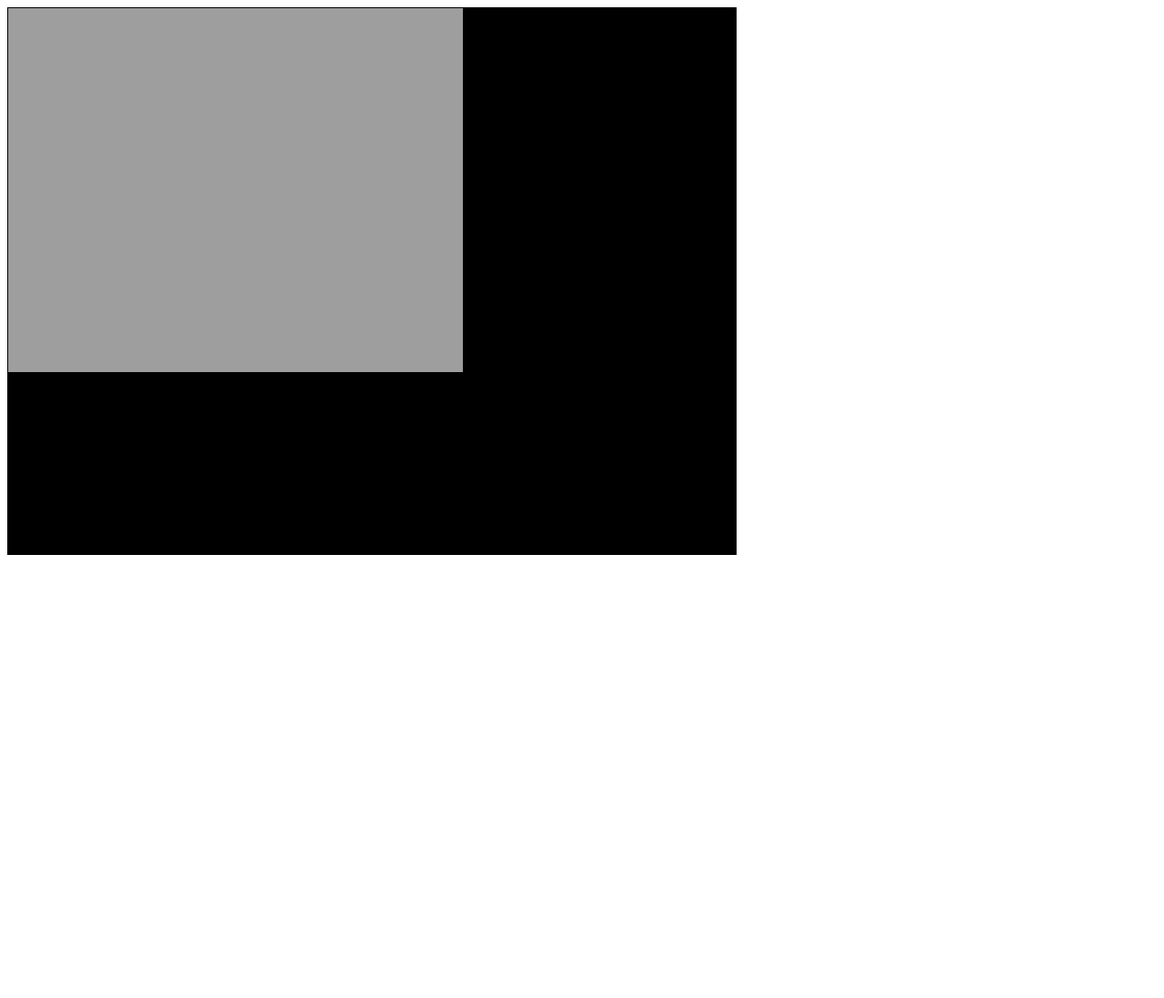
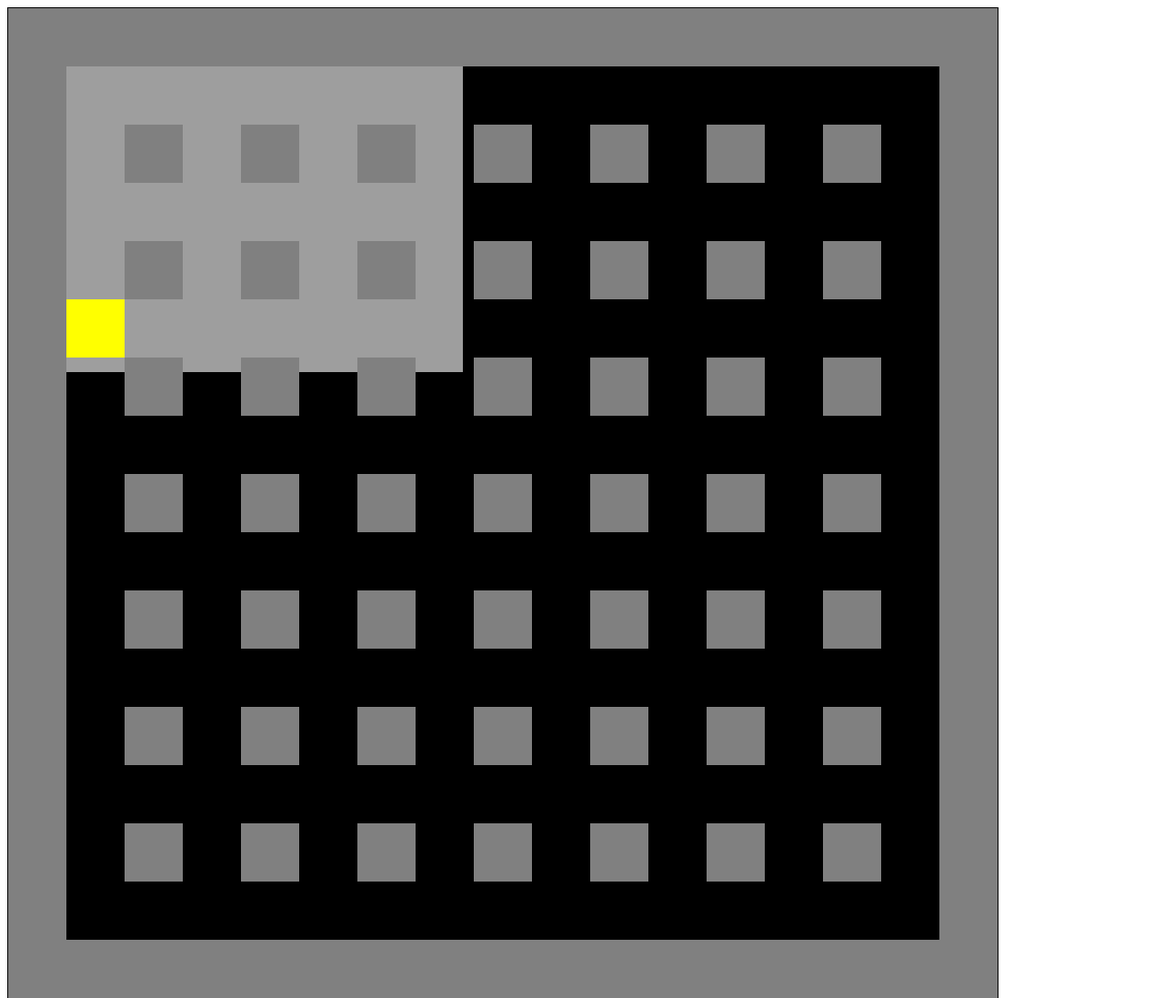
Before and after one commit to valgerdurk/tol308g-A2---Bomberman, a plain HTML site: page index.html in a window 1280 px wide. Shown: the top 1097 px of the page at 91% size. Before the commit the page ends 800 px from the top, so only its background shows below. Drawn offline with Linux system fonts and the light colour scheme.

Commit message:
MapSetup
Bomberman:  calling g_map to render it

index: changed canvas resolution for testing purposes, we can scale it up and down with a few tweaks.

plauyerjs:

Moved playermoevment to a function, changed constant movement to "step" can also be seen as characterspeed.

MapSetup:

added a map made out of an array:
when we have sprites for the tiles it shouldn't be difficult to replace rectangles with appriate sprites.

some other misc map stuff i was tinkering with that i'll clean up later. they are commented out cause they aren't being used.

```diff
--- a/Bomberman.js
+++ b/Bomberman.js
@@ -14,11 +14,13 @@ function createPlayers() {
 function updateSimulation(du) {
 
     entityManager.update(du);
+
 }
 
 function renderSimulation(ctx) {
-
     entityManager.render(ctx);
+    //added g_map to render
+    g_map.render(ctx);
 }
 
 // Preload images
--- /dev/null
+++ b/MapSetup.js
@@ -0,0 +1,185 @@
+
+/*
+var map =
+	[1,1,1,1,1,1,1,1,1,1,1,1,1,1,1,1,1]
+	[1,0,0,0,0,0,0,0,0,0,0,0,0,0,0,0,1]
+	[1,0,1,0,1,0,1,0,1,0,1,0,1,0,1,0,1]
+	[1,0,0,0,0,0,0,0,0,0,0,0,0,0,0,0,1]
+	[1,1,1,1,1,1,1,1,1,1,1,1,1,1,1,1,1];
+
+*/
+/*
+var	mapTileWidth = 16,
+	mapTileHeight = 16,
+
+
+	mapWidth = g_canvas.width,
+	mapHeight = g_canvas.height,
+
+	mapTilesX = 15,
+	mapTilesY = 15,
+
+	//var GenMap = new Array(mapTilesX); // create column of in map of x height
+	genMap = new Array(mapTilesX);
+
+	for(var i = 0; i < mapTilesX; i++) {
+		genMap[i] = new Array(mapTilesY);	// create row in map of y length
+		for(var j = 0; j < mapTilesY; j++) {
+			// check first and last layer
+			// then check second and secnd last layers
+			// then you check for odd/even numbers
+			// for each condition you throw a value into the array
+			if(i == 0 || i == 14)
+				genMap[i][j] = 1;
+			else if (i == 1 || i == 13)
+				if(j == 0 || j == 14)
+					genMap[i][j] = 1;
+				else
+					genMap[i][j] = 0;
+			else if (i%2)
+				if(j == 0 || j == 14)
+					genMap[i][j] = 1;
+				else
+					genMap[i][j] = 0;
+			else
+				if(j == 0 || j == 14)
+					genMap[i][j] = 1;
+				else if (j%2)
+					genMap[i][j] = 0;
+				else
+					genMap[i][j] = 1;
+			//GenMap[i][j] = i%2;
+		}
+	}
+	console.dir(genMap);
+
+// note //
+// create a randomizer that checks for 0's and replaces with a number
+// to create breakable objects or enemies.
+
+
+//support function for drawpMap.
+function drawRect(i,j,color,ctx) {
+	//draw rectactle at [i][j] in map array
+	ctx.fillStyle = color;
+	ctx.fillRect(i,j,mapWidth,mapHeight);
+}
+
+
+function drawGenMap (ctx) {
+	for (var i = 0; i < mapTilesX; i++){
+
+
+		for(var j = 0; j < mapTilesY; j++) {
+
+			//begin checking map array
+			switch(map[i][j]) {
+				case 1:
+					console.log("drawing unbreakable blocks, grey");
+					drawRect(mapWidth*i,mapHeight*j,'grey',ctx);
+					break;
+				case 2:
+					console.log("drawing basic ground blocks, white");
+					drawRect(mapWidth*i,mapHeight*j,'white',ctx);
+					break;
+				case 3:
+					console.log("drawing breakable blocks, yellow");
+					drawRect(mapWidth*i,mapHeight*j,'yellow',ctx);
+					break;
+			}
+
+
+		}
+	}
+}
+
+*/
+
+
+
+var g_map = {
+	yBase : 80,
+
+	tileWidth : 64,
+	tileHeight : 64,
+
+	mapTiles : [
+		[1,1,1,1,1,1,1,1,1,1,1,1,1,1,1,1,1],
+		[1,0,0,0,0,2,0,0,0,0,0,0,0,0,0,0,1],
+		[1,0,1,0,1,0,1,0,1,0,1,0,1,0,1,0,1],
+		[1,0,0,0,0,0,0,0,0,0,0,0,0,0,0,0,1],
+		[1,0,1,0,1,0,1,0,1,0,1,0,1,0,1,0,1],
+		[1,0,0,0,0,0,0,0,0,0,0,0,0,0,0,0,1],
+		[1,0,1,0,1,0,1,0,1,0,1,0,1,0,1,0,1],
+		[1,0,0,0,0,0,0,0,0,0,0,0,0,0,0,0,1],
+		[1,0,1,0,1,0,1,0,1,0,1,0,1,0,1,0,1],
+		[1,0,0,0,0,0,0,0,0,0,0,0,0,0,0,0,1],
+		[1,0,1,0,1,0,1,0,1,0,1,0,1,0,1,0,1],
+		[1,0,0,0,0,0,0,0,0,0,0,0,0,0,0,0,1],
+		[1,0,1,0,1,0,1,0,1,0,1,0,1,0,1,0,1],
+		[1,0,0,0,0,0,0,0,0,0,0,0,0,0,0,0,1],
+		[1,0,1,0,1,0,1,0,1,0,1,0,1,0,1,0,1],
+		[1,0,0,0,0,0,0,0,0,0,0,0,0,0,0,0,1],
+		[1,1,1,1,1,1,1,1,1,1,1,1,1,1,1,1,1]
+	],
+
+	colours : [
+		"purpe", //this one never gets selected
+		"grey",
+		"yellow",
+		"white"
+	]
+};
+
+g_map.drawRect = function(i,j,color,ctx) {
+	var xPos = this.tileWidth*i,
+		yPos = this.tileHeight*j,
+		width = this.tileWidth,
+		height = this.tileHeight;
+	//draw rectactle at [i][j] in map array
+	ctx.fillStyle = color;
+	ctx.fillRect(xPos,yPos,width,height);
+};
+
+g_map.update = function(du) {
+	//no updates
+};
+
+g_map.render = function(ctx) {
+	var WIDTH = this.tileWidth,
+		HEIGHT = this.tileHeight,
+
+		YBASE = this.yBase;
+
+	for (var i = 0; i < 17; ++i) {
+		for (var j = 0; j < 17; j++){
+			var id = this.mapTiles[i][j];
+			//if u want to color the 0, condition for (!id)
+			if (id) {
+				this.drawRect(i,j,this.colours[id],ctx);
+			}
+		}
+	}
+
+};
+
+g_map.collidesWith = function (prevX, prevY, nextX, nextY) {
+
+	var width = this.tileWidth,
+		height = this.tileHeight,
+
+		tileX = Math.floor(nextX/width),
+		tileY = Math.floor(nextY/height);
+
+		if(!this.mapTiles[tileY]) { return false }
+
+		if(this.mapTiles[tileY,tileX]) {
+			//hit
+			console.log("hit: " + this.mapTiles[tileY,tileX]);
+			return true;
+		}else {
+			//missed
+			console.log("missed " + this.mapTiles[tileY,tileX]);
+			return false;
+		}
+}
--- a/Player.js
+++ b/Player.js
@@ -32,6 +32,9 @@ Player.prototype.KEY_DOWN = 'S'.charCodeAt(0);
 // Drop bomb key
 Player.prototype.KEY_DROP_BOMB = ' '.charCodeAt();
 
+// player step
+Player.prototype.step = 4;
+
 // Initial values
 Player.prototype.cx = 100;
 Player.prototype.cy = 100;
@@ -47,8 +50,17 @@ function setStep() {
 
 Player.prototype.update = function () {
 
+    //collision check
+
     // Movement stuff
+    this.mapCollision();
+    this.playerMovement();
     // The Player changes sprites depending on the direction he is going
+
+
+};
+
+Player.prototype.playerMovement = function(){
 
     if(keys[this.KEY_RIGHT]) {
         if (g_step) {
@@ -56,7 +68,7 @@ Player.prototype.update = function () {
         } else if (!g_step) {
             this.sprite = g_sprites[1];
         }
-        this.cx += 4;
+        this.cx += this.step;
     }
 
     if (keys[this.KEY_LEFT]) {
@@ -65,7 +77,7 @@ Player.prototype.update = function () {
         } else if (!g_step) {
             this.sprite = g_sprites[3];
         }
-        this.cx -= 4;
+        this.cx -= this.step;
     }
 
     if(keys[this.KEY_UP]) {
@@ -74,7 +86,7 @@ Player.prototype.update = function () {
         } else if (!g_step) {
             this.sprite = g_sprites[5];
         }
-        this.cy -= 4;
+        this.cy -= this.step;
     }
 
     if(keys[this.KEY_DOWN]) {
@@ -83,8 +95,57 @@ Player.prototype.update = function () {
         } else if (!g_step) {
             this.sprite = g_sprites[7];
         }
-        this.cy += 4;
+        this.cy += this.step;
     }
+}
+
+// collision with map objects
+Player.prototype.mapCollision = function () {
+
+
+
+
+    //halfwidth and height
+    var hw = this.sprite.width/2;
+    var hh = this.sprite.height/2;
+    // Remember my previous position
+    var prevX = this.cx;
+    var prevY = this.cy;
+    //convert player cords to map cords
+    var prevMapX = Math.floor(prevX / 64);
+    var prevMapY = Math.floor(prevY / 64);
+    //next stuff
+    var nextX = this.cx+this.step+hw;
+    var nextY = this.cy+this.step+hh;
+    //convert player cords to map cords
+    var nextMapX = Math.floor(nextX / 64);
+    var nextMapY = Math.floor(nextY / 64);
+    //player checked against map
+    var nextPos = g_map.mapTiles[nextMapX][nextMapY];
+    //collision with map objects
+    if(nextPos === 1) {
+        console.log("collision");
+        return true;
+    }else{
+        return false;
+    }
+    //if(g_map.collidesWith(prevX,prevY,nextX,nextY))
+    // Bounce off top and bottom edges
+    /*
+    if (nextY < 64+hh)
+    this.cy += 4;
+    if(nextY > g_canvas.height-64-hh)
+    this.cy -= 4;
+
+    // bounce off left and right
+    // relics from scoreboard maybe use again
+    if (nextX < 64+hw) {
+    this.cx += 4;
+    }
+    if(nextX > g_canvas.width-64-hw){
+    this.cx -= 4;
+    }
+    */
 };
 
 Player.prototype.render = function (ctx) {
--- a/index.html
+++ b/index.html
@@ -6,7 +6,7 @@
   </head>
   <body>
 
-	<canvas id="myCanvas" width="800" height="600"
+	<canvas id="myCanvas" width="1088" height="1088"
 		style="border: 1px solid black;">
 	Sorry, but your browser does not support the HTML5 canvas tag.
 	</canvas>
@@ -30,5 +30,7 @@
 
     <script src="main.js"></script>
     <script src="Bomberman.js"></script>
+
+    <script src="MapSetup.js"></script>
   </body>
 </html>
```
